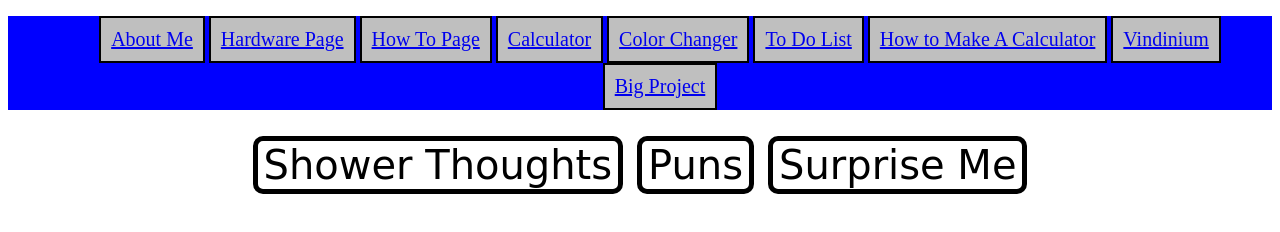
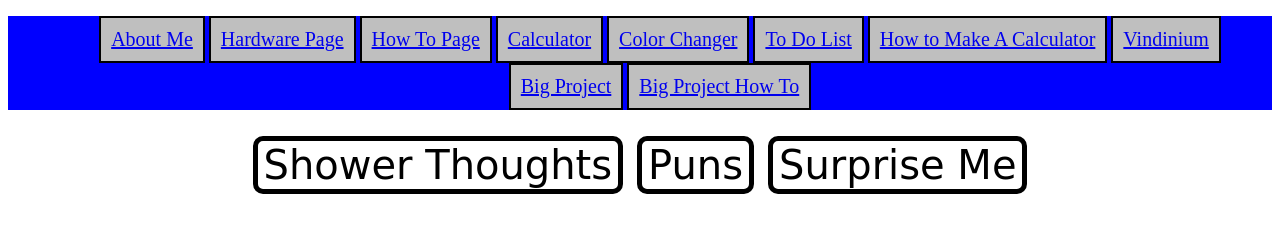
Before and after one commit to coralyu123/cs-portfolio1, a plain HTML site: page bigproject.html in a window 1280 px wide. Drawn offline with Linux system fonts and the light colour scheme.

Commit message:
final commit

```diff
--- a/bigproject.html
+++ b/bigproject.html
@@ -19,6 +19,7 @@
         <li><a href="calchowto.html"> How to Make A Calculator</a></li>
         <li><a href="vindiniumhowto.html"> Vindinium </a> </li>
         <li><a href="bigproject.html"> Big Project</a> </li>
+        <li><a href="bigprojecthowto.html"> Big Project How To</a></li>
 
  </ul>
         <h1 class="writing"></h1>
```
Also changed, not shown: bigprojecthowto.html (+1 -0 lines), calc.html (+1 -0 lines), calchowto.html (+1 -0 lines), hardware.html (+1 -0 lines), howtopage.html (+1 -0 lines), index.html (+1 -0 lines), todo.html (+1 -0 lines), vindiniumhowto.html (+1 -0 lines).
